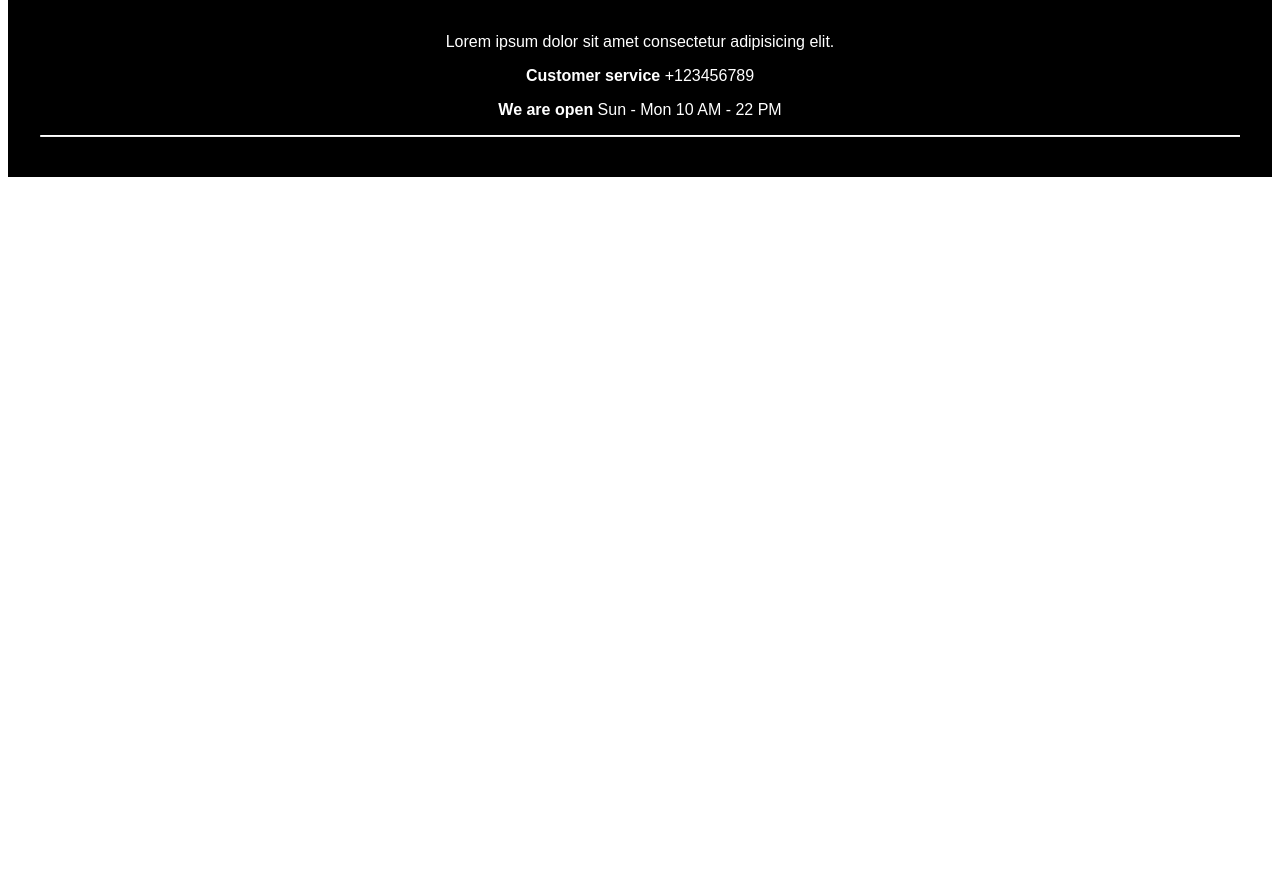
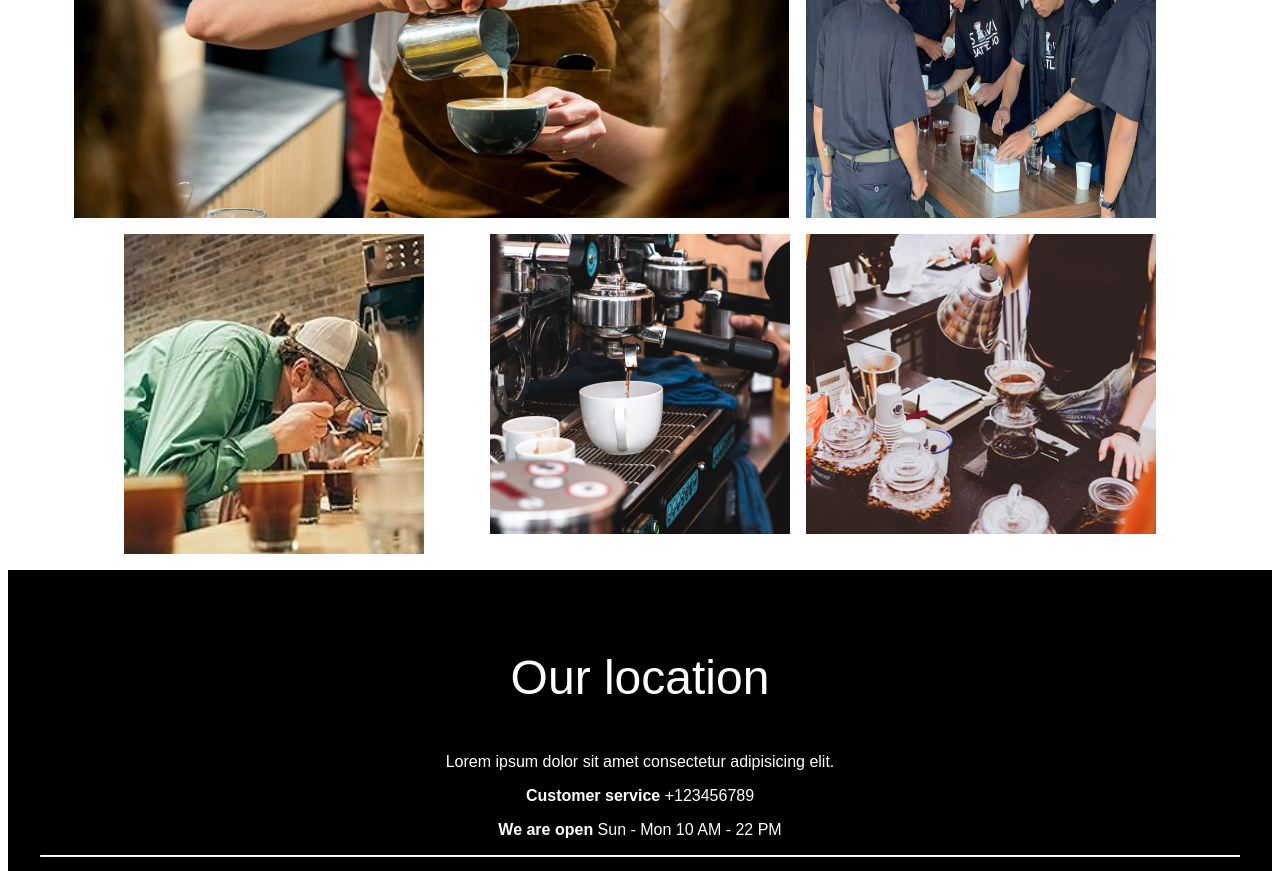
Before and after one commit to Aurimukstis1/collaborative-coffee-page, a plain HTML site: page index.html in a window 1280 px wide. Shown: the part 329-1200 px from the top of the page. Before the commit the page ends 800 px from the top, so only its background shows below. Drawn offline with Linux system fonts and the light colour scheme.

Commit message:
basic layout for body ig

```diff
--- a/index.html
+++ b/index.html
@@ -41,6 +41,16 @@
             <img src="" alt="Factory_visit">
         </article>
       </section>
+      <section>
+        <h2>Events Closed</h2>
+        <div class="main-2-grid">
+        <img src="./images/pour.jpg" alt="" class="img-small-wide">
+        <img src="./images/cups.jpg" alt="" class="img-small-wider">
+        <img src="./images/sip.jpg" alt="" class="img-small-higher">
+        <img src="./images/machine.jpg" alt="" class="img-small1">
+        <img src="./images/about2.jpg" alt="" class="img-small2">
+        </div>
+      </section>
     </main>
 
     <footer>
--- a/style.css
+++ b/style.css
@@ -35,3 +35,47 @@ footer{
     grid-column: 2;
     grid-row: 2;
 }
+
+.img-small1 {
+    height: 300px;
+    width: 300px;
+    grid-column: 2;
+    grid-row: 2;
+}
+
+.img-small2 {
+    height: 300px;
+    width: 350px;
+    grid-column: 3;
+    grid-row: 2;
+}
+
+.img-small-wider {
+    height: 300px;
+    width: 350px;
+    grid-row: 1;
+    grid-column: 3;
+}
+
+.img-small-wide {
+    height: 300px;
+    width: 715px;
+    grid-row-start: 1;
+    grid-row-end: 2;
+}
+
+.img-small-higher {
+    height: 320px;
+    width: 300px;
+    grid-column: 1;
+    grid-row: 2;
+    place-self: center;
+}
+
+.main-2-grid {
+    display: grid;
+    grid-template-columns: 400px 300px 400px;
+    padding-bottom: 1rem;
+    gap: 1rem;
+    justify-content: center;
+}
```
